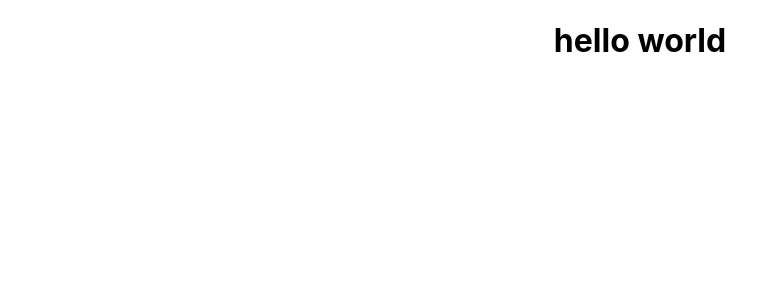
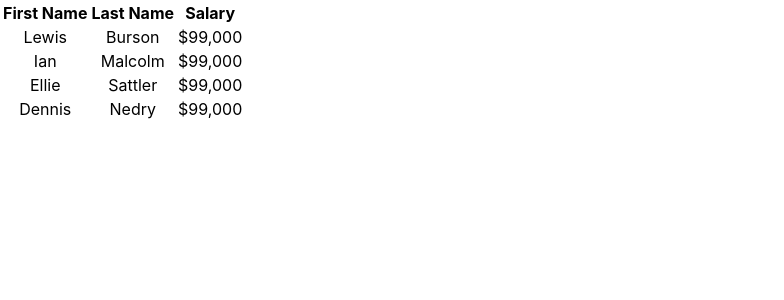
Before and after one commit to ruspatel/ecapital-assessment, a React (Create React App) app in the folder frontend/: page / in a window 1280 px wide. Shown: the top 300 px of the page, without its empty margins (0-784 px from the left). Built offline with nearby package versions, Linux system fonts and the light colour scheme.

Commit message:
created table skeleton with hardcoded data

```diff
--- a/frontend/src/components/Employees.js
+++ b/frontend/src/components/Employees.js
@@ -1,10 +1,12 @@
 import React from 'react';
+import Table from './Table';
+
 
 function Employees() {
 
     return(
         <div>
-            <h1>hello world</h1>
+            <Table/>
         </div>
     );
 }
--- a/frontend/src/components/Table.js
+++ b/frontend/src/components/Table.js
@@ -0,0 +1,66 @@
+import React from 'react';
+
+function Table() {
+
+    return(
+        <div>
+            <table>
+                <thead>
+                    <tr>
+                        <th>First Name</th>
+                        <th>Last Name</th>
+                        <th>Salary</th>
+                    </tr>
+                </thead>
+                <tbody>
+                    <tr>
+                        <td>
+                            Lewis
+                        </td>
+                        <td>
+                            Burson
+                        </td>
+                        <td>
+                            $99,000
+                        </td>
+                    </tr>
+                    <tr>
+                        <td>
+                            Ian
+                        </td>
+                        <td>
+                            Malcolm
+                        </td>
+                        <td>
+                            $99,000
+                        </td>
+                    </tr>
+                    <tr>
+                        <td>
+                            Ellie
+                        </td>
+                        <td>
+                            Sattler
+                        </td>
+                        <td>
+                            $99,000
+                        </td>
+                    </tr>
+                    <tr>
+                        <td>
+                            Dennis
+                        </td>
+                        <td>
+                            Nedry
+                        </td>
+                        <td>
+                            $99,000
+                        </td>
+                    </tr>
+                </tbody>
+            </table>
+        </div>
+    )
+}
+
+export default Table;
```
